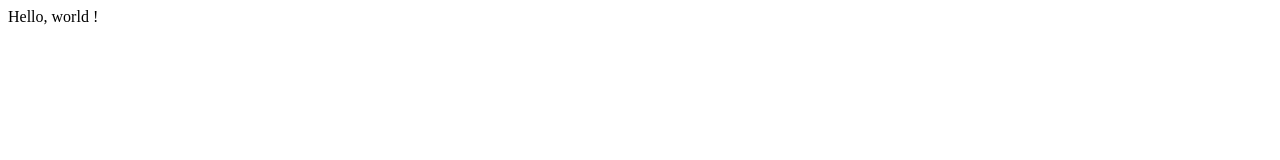
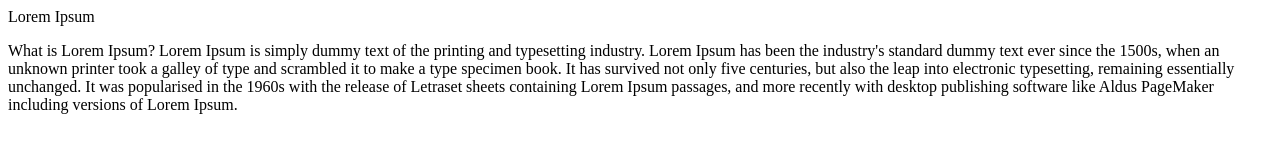
Before and after one commit to mahalakshmiraja/project0, a plain HTML site: page index.html in a window 1280 px wide. Drawn offline with Linux system fonts and the light colour scheme.

Commit message:
lorem ipsum

```diff
--- a/index.html
+++ b/index.html
@@ -6,6 +6,11 @@
         </title>
     </head>
     <body>
-        Hello, world !
+        Lorem Ipsum
+
+        <p>
+            What is Lorem Ipsum?
+Lorem Ipsum is simply dummy text of the printing and typesetting industry. Lorem Ipsum has been the industry's standard dummy text ever since the 1500s, when an unknown printer took a galley of type and scrambled it to make a type specimen book. It has survived not only five centuries, but also the leap into electronic typesetting, remaining essentially unchanged. It was popularised in the 1960s with the release of Letraset sheets containing Lorem Ipsum passages, and more recently with desktop publishing software like Aldus PageMaker including versions of Lorem Ipsum.
+        </p>
     </body>
 </html>
```
